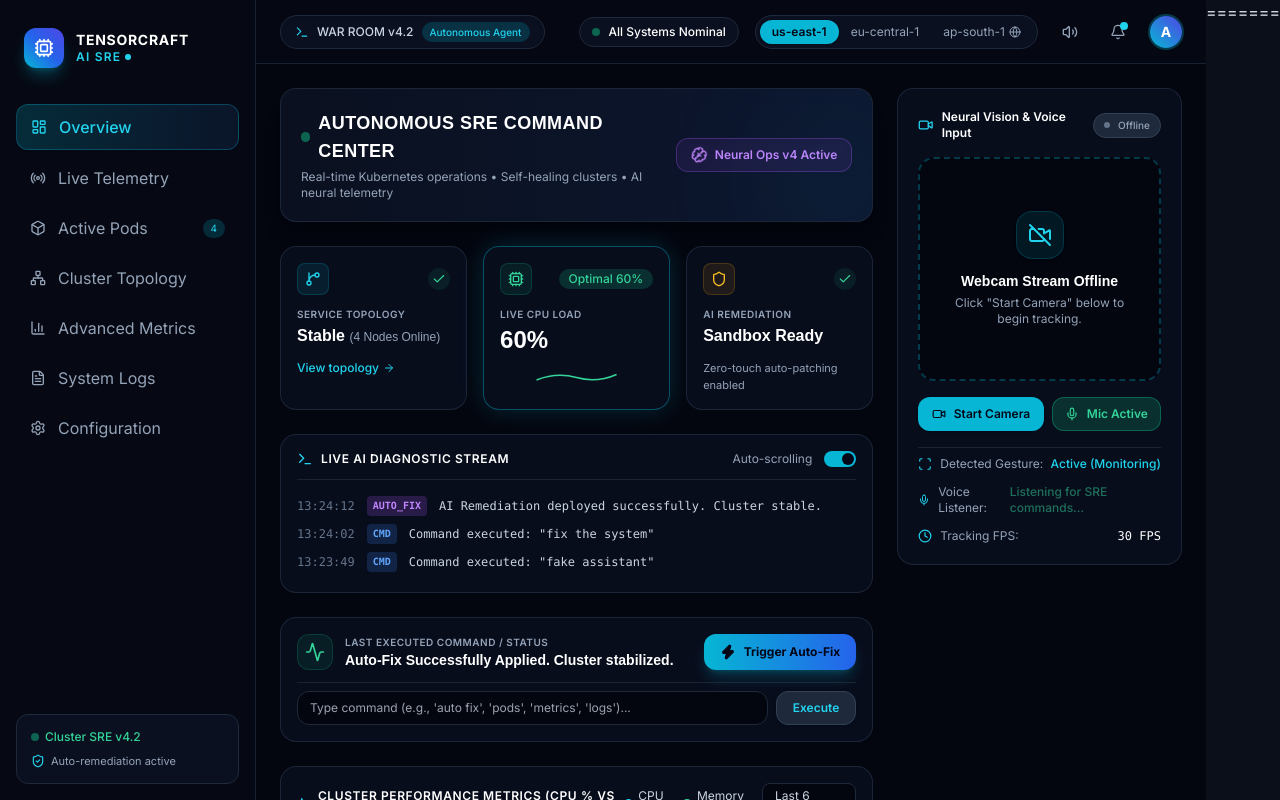
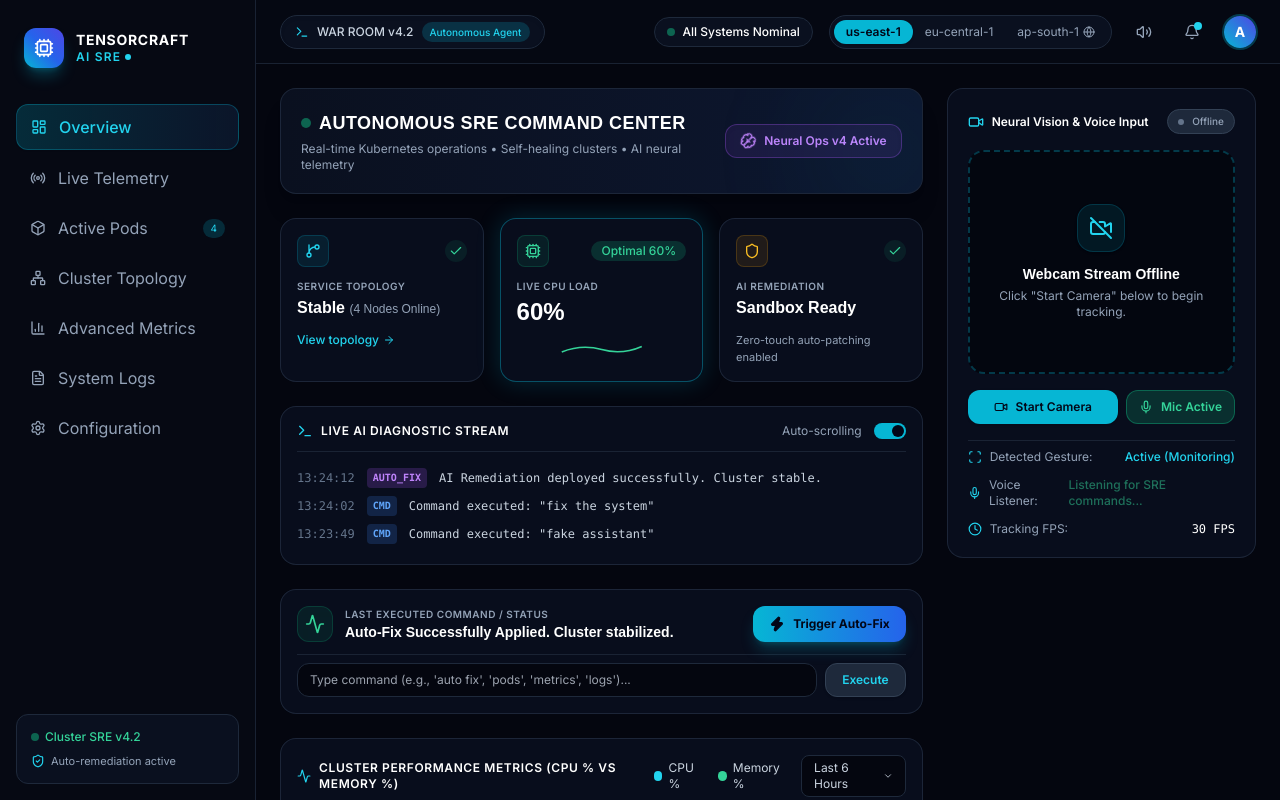
Before and after one commit to ibrahimjatt1313-prog/tensorcraft-engine, a React (Vite) app: page / in a window 1280 px wide. Built offline with nearby package versions, Linux system fonts and the light colour scheme.

Commit message:
Fix merge conflict and update index.html

```diff
--- a/index.html
+++ b/index.html
@@ -623,5 +623,3 @@
     </script>
 </body>
 </html>
-=======
-</html>
--- a/src/index.css
+++ b/src/index.css
@@ -4,20 +4,26 @@
 
 @import url('https://fonts.googleapis.com/css2?family=Inter:wght@400;500;600&family=Outfit:wght@500;600;700;800&display=swap');
 
-body {
+/* Fix browser viewport background and prevent gutter overflow */
+html, body {
   font-family: 'Inter', sans-serif;
-  background-color: #0B0F19;
+  background-color: #070b14 !important;
   color: #E2E8F0;
   margin: 0;
   padding: 0;
+  width: 100%;
+  min-height: 100vh;
+  overflow-x: hidden;
 }
 
 h1, h2, h3, h4, h5, h6 {
   font-family: 'Outfit', sans-serif !important;
 }
-/* Custom Dark Scrollbar */
+
+/* Custom Sleek Dark Scrollbar */
 ::-webkit-scrollbar {
   width: 6px;
+  height: 6px;
 }
 ::-webkit-scrollbar-track {
   background: #070b14;
```
Also changed, not shown: stage-2/index.html (line endings or trailing spaces).
